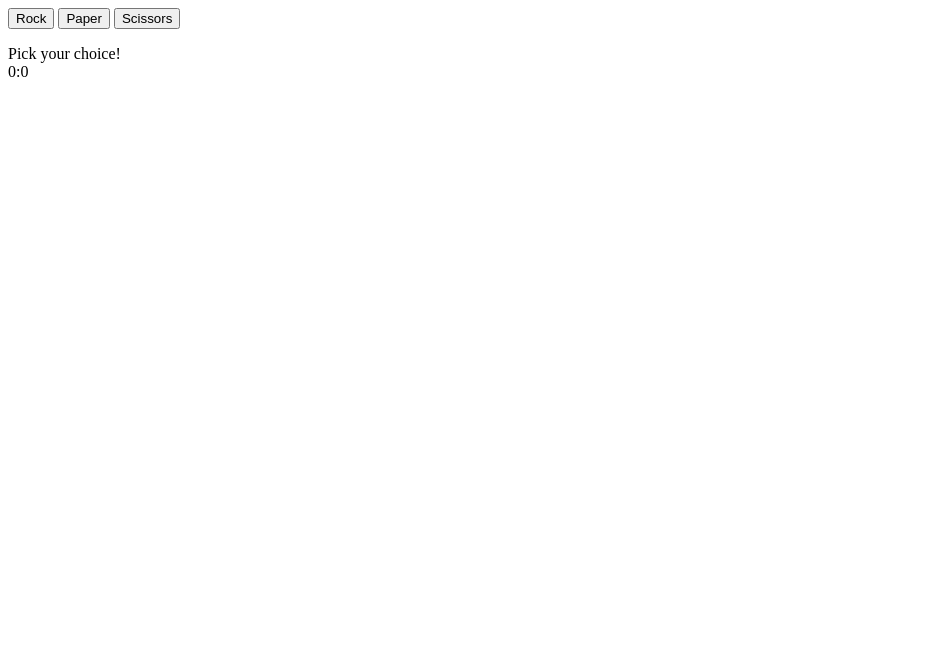
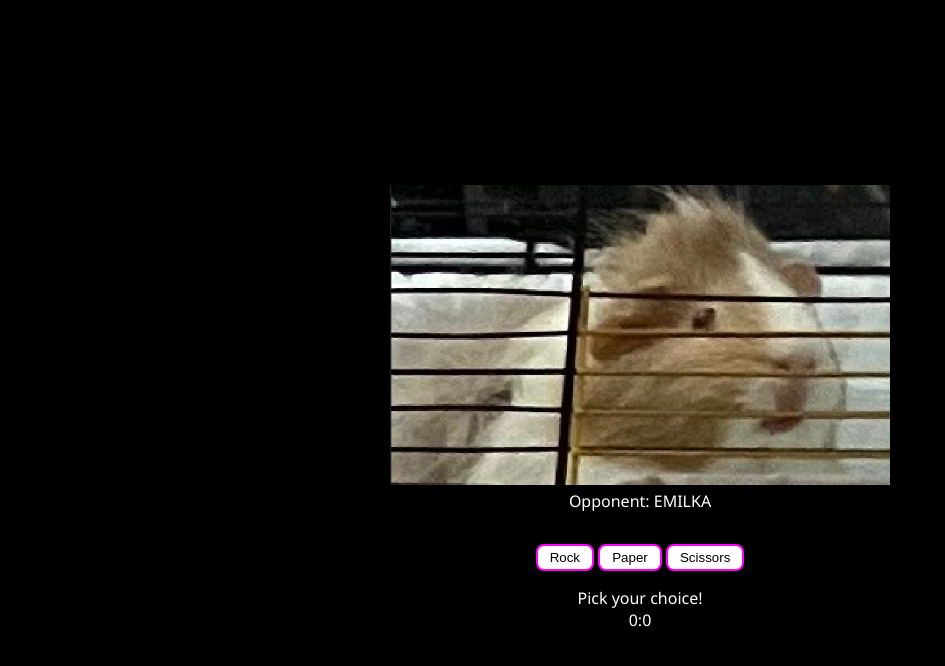
Before and after one commit to akumikagi/rock-paper-scissors, a plain HTML site: page index.html in a window 1280 px wide. Shown: the whole page, without its empty margins (0-945 px from the left). Drawn offline with Linux system fonts and the light colour scheme.

Commit message:
Fix game variables and added CSS to UI

```diff
--- a/index.html
+++ b/index.html
@@ -4,8 +4,13 @@
   <meta charset="UTF-8">
   <meta name="viewport" content="width=device-width, initial-scale=1.0">
   <title>Rock Paper Scissors</title>
+  <link rel="stylesheet" href="style.css" />
 </head>
 <body>
+  <div id="opponent">
+    <img id="image" src="./img/emilka.png">
+    <div id="desc">Opponent: EMILKA</div>
+  </div>
   <div id="controls">
     <button id="rock">Rock</button>
     <button id="paper">Paper</button>
--- a/script.js
+++ b/script.js
@@ -9,6 +9,8 @@ const score = document.querySelector("#score");
 const buttons = document.querySelectorAll("button");
 
 score.textContent = `${playerWins}:${comWins}`;
+
+addEventListener("contextmenu", (e) => e.preventDefault());
 
 controls.addEventListener("click", (event) => {
   let target = event.target;
@@ -86,7 +88,7 @@ function game() {
     for(let button of buttons) {
       button.disabled = true;
     }
-    if(playerSelection === 5) {
+    if(playerWins === 5) {
       score.textContent += " You win! Click this text to start over!";
     }
     else if(comWins === 5) {
--- /dev/null
+++ b/style.css
@@ -0,0 +1,29 @@
+body {
+  background-color: #000000;
+  color: #ffffff;
+  font-family: 'Segoe UI', Tahoma, Verdana, sans-serif;
+  overflow: hidden;
+  display: flex;
+  flex-direction: column;
+  justify-content: center;
+  align-items: center;
+  height: 100vh;
+}
+
+button {
+  cursor: pointer;
+  background-color: #ffffff;
+  border: 2px solid #ff00ff;
+  border-radius: 8px;
+  padding: 4px 12px;
+}
+
+#image {
+  width: 500px;
+  height: auto;
+}
+
+#desc {
+  text-align: center;
+  margin-bottom: 32px;
+}
```
Also changed, not shown: img/emilka.png (added), 1 other file.
